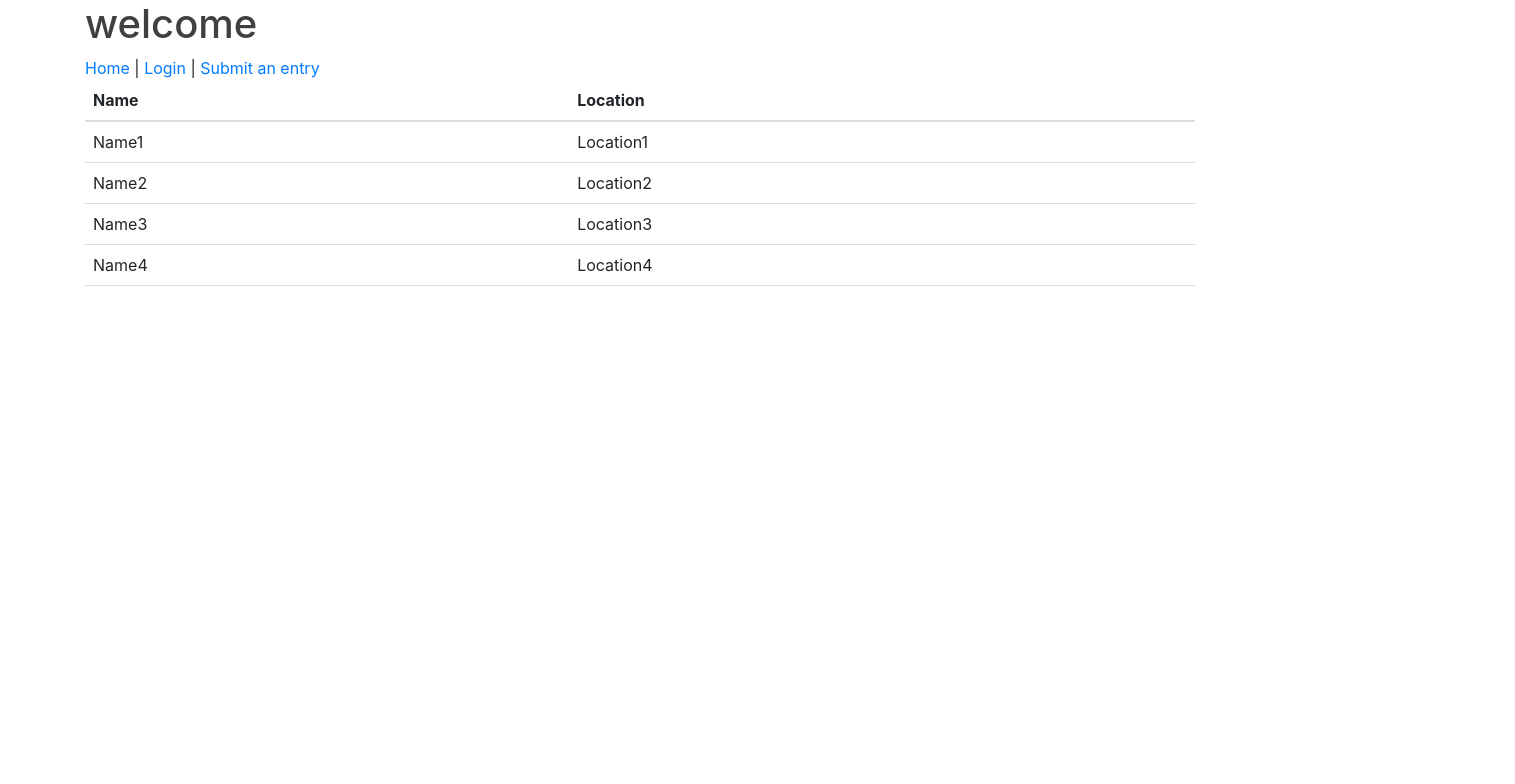
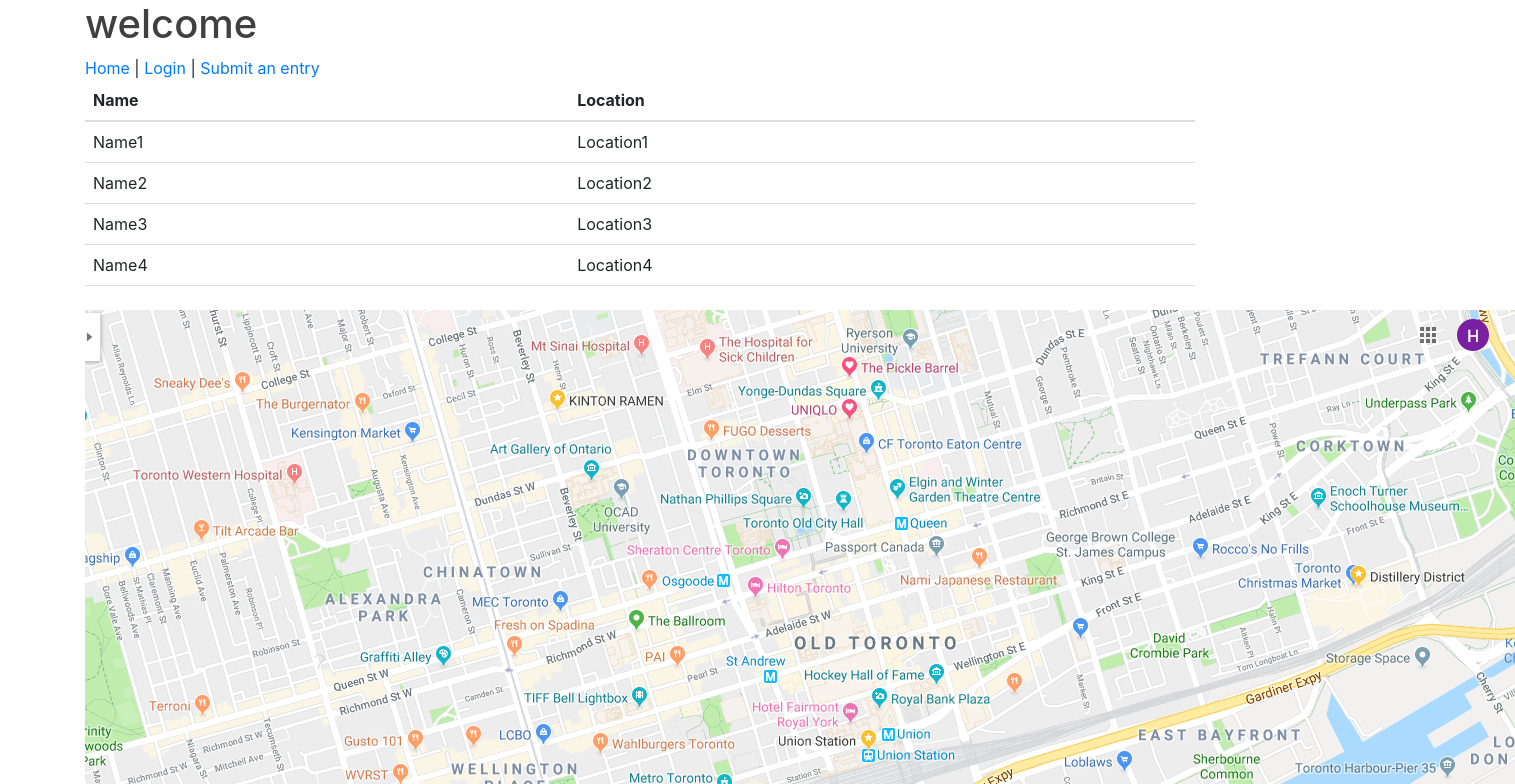
Before and after one commit to hansenngai/Concert-finder-project, a React (Create React App) app: page /results in a window 1280 px wide. Shown: the top 784 px of the page, 1515 px wide, since content can reach past the window. Built offline with nearby package versions, Linux system fonts and the light colour scheme.

Commit message:
static picture
screenshot add

```diff
--- a/src/components/pages/Results.js
+++ b/src/components/pages/Results.js
@@ -1,10 +1,13 @@
 import React from 'react'
 import Table from './../items/Table'
+import Samplepicture from './../../images/samplepicture.png'
 
 export default function () {
     return (
         <div>
             <Table />
+
+            <img src={Samplepicture}></img>
         </div>
     )
 }
```
Also changed, not shown: src/images/samplepicture.png (added).
